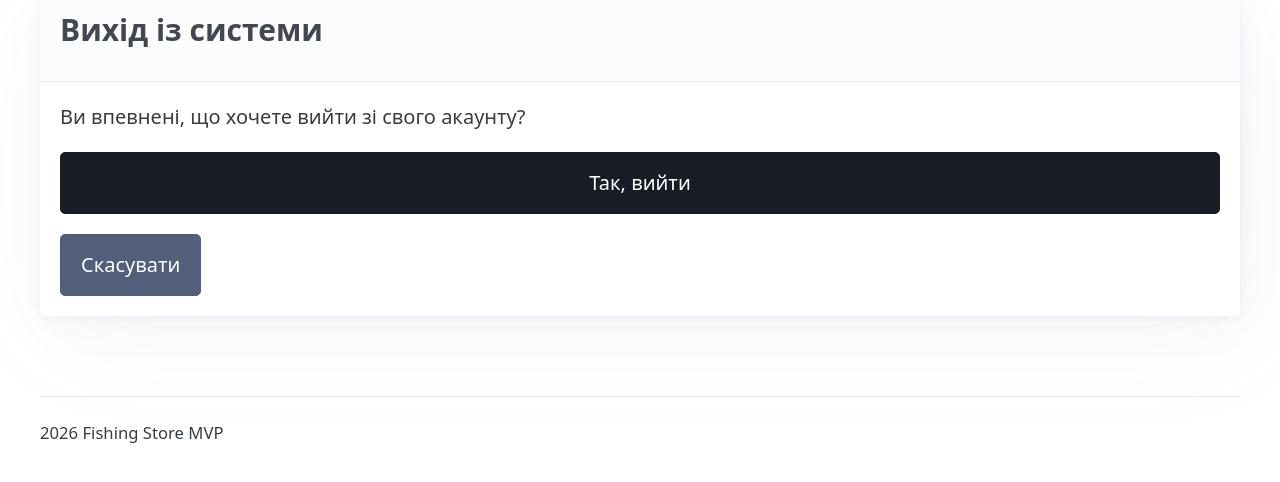
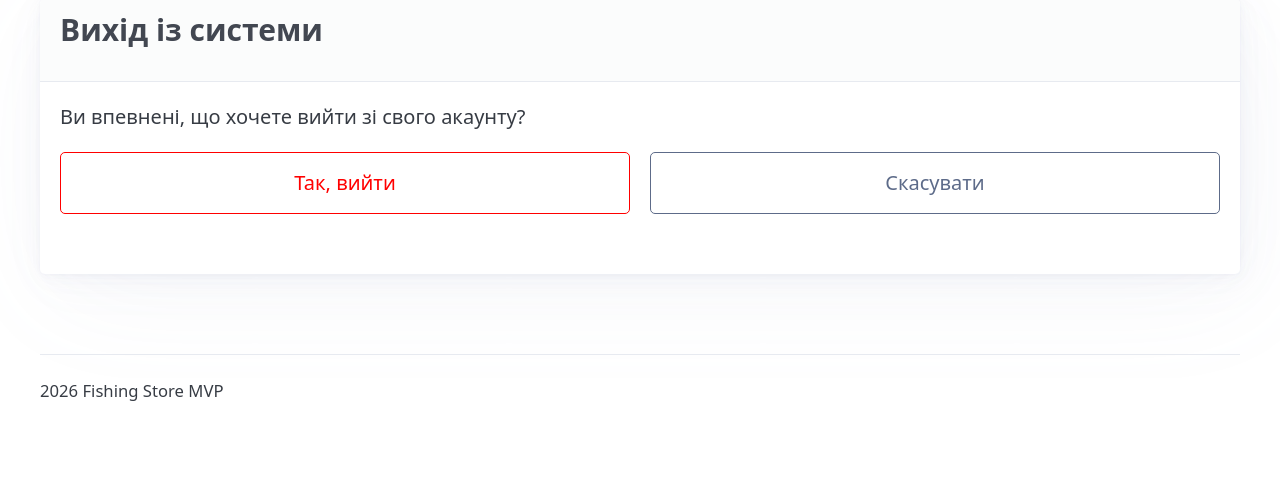
Before and after one commit to Solidarov/fishing-store, a Django app: template fishing_store/users/templates/users/logout_confirm.html in a window 1280 px wide. Shown: the part 131-613 px from the top of the page. Run offline with Django 3.2, Linux system fonts and the light colour scheme; the template is opened without the code that fills it: most values are stand-ins (such as "Sample title", 1, 10 or a date in 2020); some libraries are stand-ins or nearby versions.

Commit message:
ref: update logout confirm template

```diff
--- a/fishing_store/users/templates/users/logout_confirm.html
+++ b/fishing_store/users/templates/users/logout_confirm.html
@@ -10,11 +10,13 @@
 
     <div>
         <form action="{% url 'users:logout' %}" method="post">
-            {% csrf_token %}
-            <button type="submit" class="contrast">Так, вийти</button>
-            <a href="{% url 'store:product_list' %}" role="button" class="secondary">Скасувати</a>
+            <fieldset class="grid">
+                {% csrf_token %}
+                <input type="submit" value="Так, вийти" style="color: red; border-color: red;" class="outline" />
+                <input type="button" value="Скасувати" class="outline secondary"
+                    onclick="location.href='{% url 'store:product_list' %}'" />
+            </fieldset>
         </form>
-
     </div>
 </article>
 {% endblock %}
```
